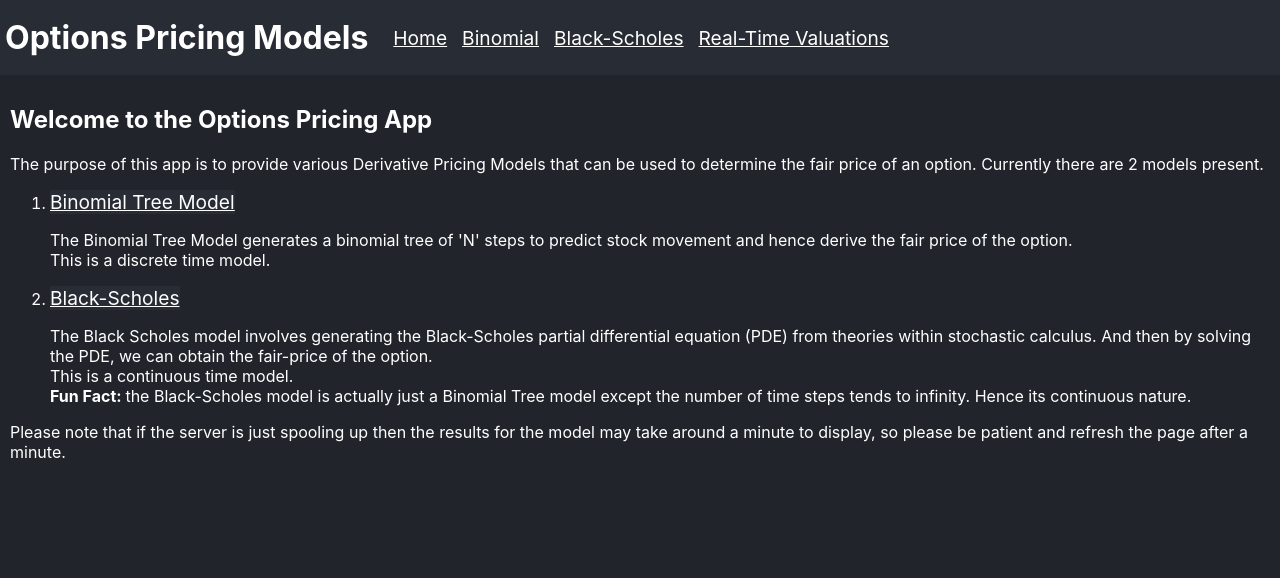
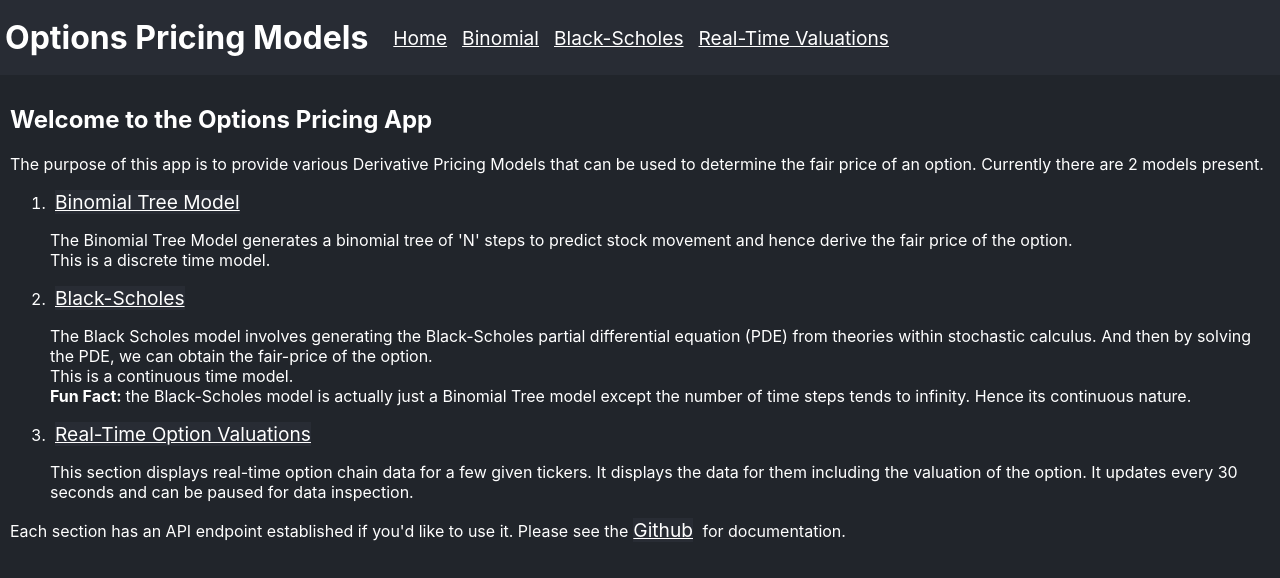
Before and after one commit to AnuragChaudhari7/optionsPricing, a React (Create React App) app in the folder frontend/: page / in a window 1280 px wide. Shown: the top 578 px of the page. Built offline with nearby package versions, Linux system fonts and the light colour scheme.

Commit message:
added real-time text

```diff
--- a/frontend/src/Home.css
+++ b/frontend/src/Home.css
@@ -4,7 +4,8 @@
 }
 
 .Home a{
-    margin-right: 15px;
+    margin-left: 5px;
+    margin-right: 5px;
     background-color: #282c34;
     color: white;
     font-size: larger;
--- a/frontend/src/Home.jsx
+++ b/frontend/src/Home.jsx
@@ -26,9 +26,18 @@ function Home() {
                     <b>Fun Fact: </b> the Black-Scholes model is actually just a Binomial Tree model except
                     the number of time steps tends to infinity. Hence its continuous nature.
                 </p>
+
+                <li><Link className='Home-link' to="/valuations">Real-Time Option Valuations</Link></li>
+                <p>
+                    This section displays real-time option chain data for a few given tickers. It displays the
+                    data for them including the valuation of the option. It updates every 30 seconds and
+                    can be paused for data inspection.
+                    <br />
+                </p>
             </ol>
-        <p>Please note that if the server is just spooling up then the results for the model may
-            take around a minute to display, so please be patient and refresh the page after a minute.
+        <p>
+            Each section has an API endpoint established if you'd like to use it. Please see the
+            <a href='https://github.com/AnuragChaudhari7/optionsPricing'>Github</a> for documentation.
         </p>
         </div>
     );
```
